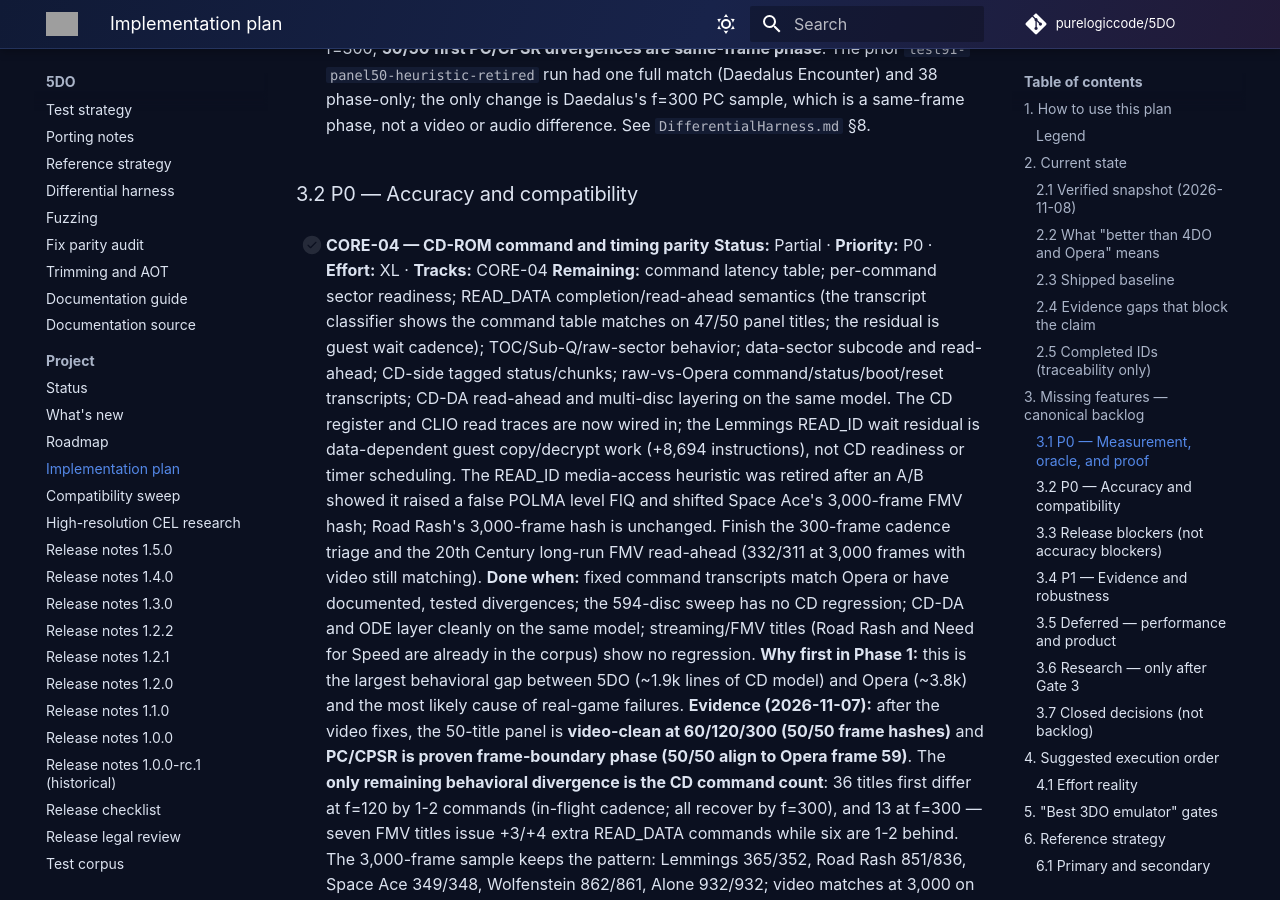
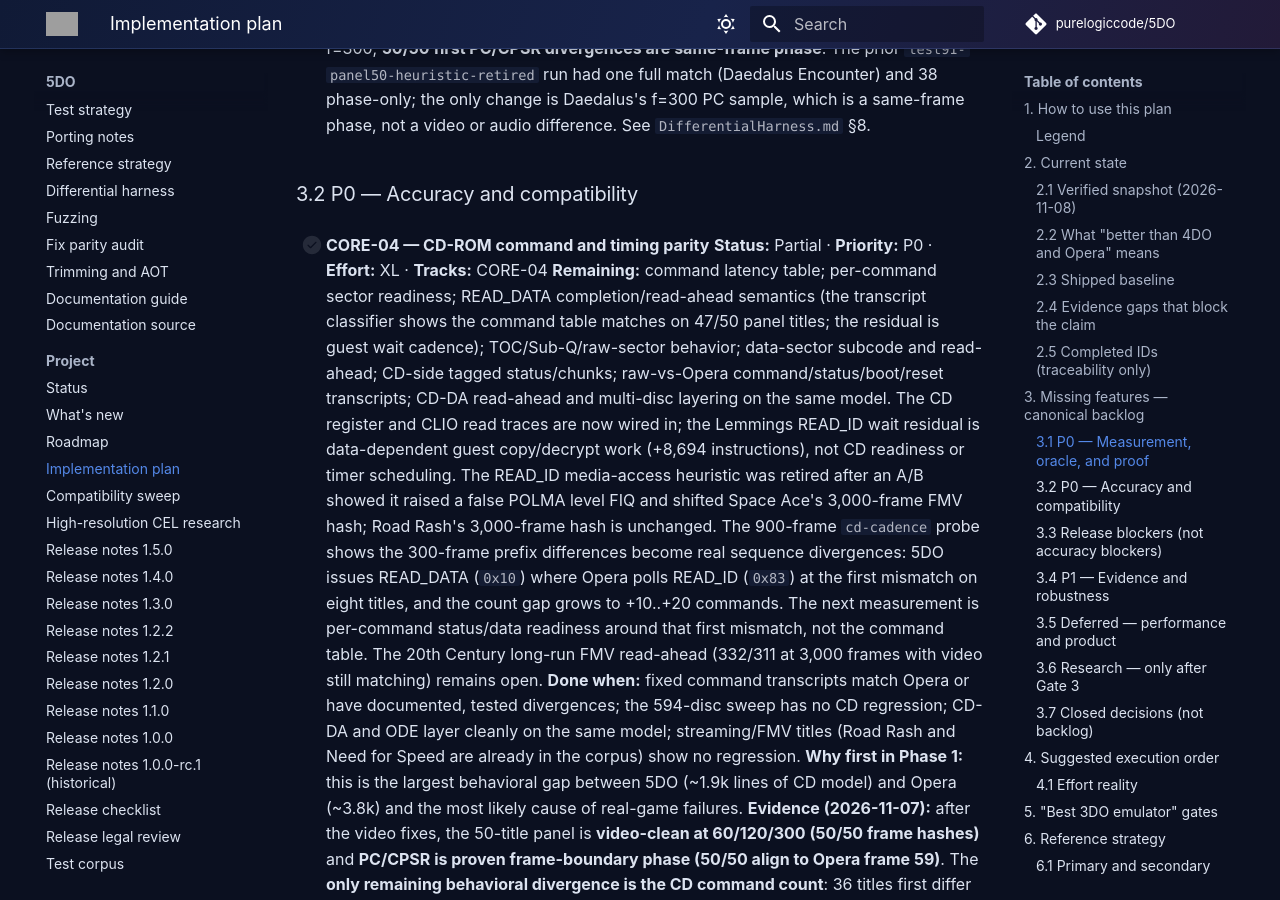
Before and after one commit to purelogiccode/5DO, an MkDocs documentation site: the page built from docs/ImplementationPlan.md, in a window 1280 px wide and 900 px high, scrolled down 8444 px. Built offline with MkDocs 1.6.1 and Material for MkDocs 9.7.7, drawn with Linux system fonts in a browser that asks for light colours; comment, search, counter and statistics services are not loaded; grey boxes are pictures that could not be loaded.

Commit message:
Point the CORE-04 next measurement at the 900-frame read-schedule divergence

```diff
--- a/docs/ImplementationPlan.md
+++ b/docs/ImplementationPlan.md
@@ -150,7 +150,7 @@ The sections below are ordered by **what moves the compatibility claim**, not by
 
 - [ ] **CORE-04 — CD-ROM command and timing parity**
   **Status:** Partial · **Priority:** P0 · **Effort:** XL · **Tracks:** CORE-04
-  **Remaining:** command latency table; per-command sector readiness; READ_DATA completion/read-ahead semantics (the transcript classifier shows the command table matches on 47/50 panel titles; the residual is guest wait cadence); TOC/Sub-Q/raw-sector behavior; data-sector subcode and read-ahead; CD-side tagged status/chunks; raw-vs-Opera command/status/boot/reset transcripts; CD-DA read-ahead and multi-disc layering on the same model. The CD register and CLIO read traces are now wired in; the Lemmings READ_ID wait residual is data-dependent guest copy/decrypt work (+8,694 instructions), not CD readiness or timer scheduling. The READ_ID media-access heuristic was retired after an A/B showed it raised a false POLMA level FIQ and shifted Space Ace's 3,000-frame FMV hash; Road Rash's 3,000-frame hash is unchanged. Finish the 300-frame cadence triage and the 20th Century long-run FMV read-ahead (332/311 at 3,000 frames with video still matching).
+  **Remaining:** command latency table; per-command sector readiness; READ_DATA completion/read-ahead semantics (the transcript classifier shows the command table matches on 47/50 panel titles; the residual is guest wait cadence); TOC/Sub-Q/raw-sector behavior; data-sector subcode and read-ahead; CD-side tagged status/chunks; raw-vs-Opera command/status/boot/reset transcripts; CD-DA read-ahead and multi-disc layering on the same model. The CD register and CLIO read traces are now wired in; the Lemmings READ_ID wait residual is data-dependent guest copy/decrypt work (+8,694 instructions), not CD readiness or timer scheduling. The READ_ID media-access heuristic was retired after an A/B showed it raised a false POLMA level FIQ and shifted Space Ace's 3,000-frame FMV hash; Road Rash's 3,000-frame hash is unchanged. The 900-frame `cd-cadence` probe shows the 300-frame prefix differences become real sequence divergences: 5DO issues READ_DATA (`0x10`) where Opera polls READ_ID (`0x83`) at the first mismatch on eight titles, and the count gap grows to +10..+20 commands. The next measurement is per-command status/data readiness around that first mismatch, not the command table. The 20th Century long-run FMV read-ahead (332/311 at 3,000 frames with video still matching) remains open.
   **Done when:** fixed command transcripts match Opera or have documented, tested divergences; the 594-disc sweep has no CD regression; CD-DA and ODE layer cleanly on the same model; streaming/FMV titles (Road Rash and Need for Speed are already in the corpus) show no regression.
   **Why first in Phase 1:** this is the largest behavioral gap between 5DO (~1.9k lines of CD model) and Opera (~3.8k) and the most likely cause of real-game failures.
   **Evidence (2026-11-07):** after the video fixes, the 50-title panel is **video-clean at 60/120/300 (50/50 frame hashes)** and **PC/CPSR is proven frame-boundary phase (50/50 align to Opera frame 59)**. The **only remaining behavioral divergence is the CD command count**: 36 titles first differ at f=120 by 1-2 commands (in-flight cadence; all recover by f=300), and 13 at f=300 — seven FMV titles issue +3/+4 extra READ_DATA commands while six are 1-2 behind. The 3,000-frame sample keeps the pattern: Lemmings 365/352, Road Rash 851/836, Space Ace 349/348, Wolfenstein 862/861, Alone 932/932; video matches at 3,000 on 4/5 (Road Rash still diverges). The first long-run sequence divergence remains READ_DATA (`0x10`) vs READ_ID (`0x83`). The next target is READ_DATA completion/read-ahead and FIQ publication timing, not the command table. **Correction (increment 5):** the line-based field boundary removed the f=120 divergences; the current panel matches the CD count on 50/50 titles at f=60 and f=120, with 11 first behavioral divergences at f=300.
```
